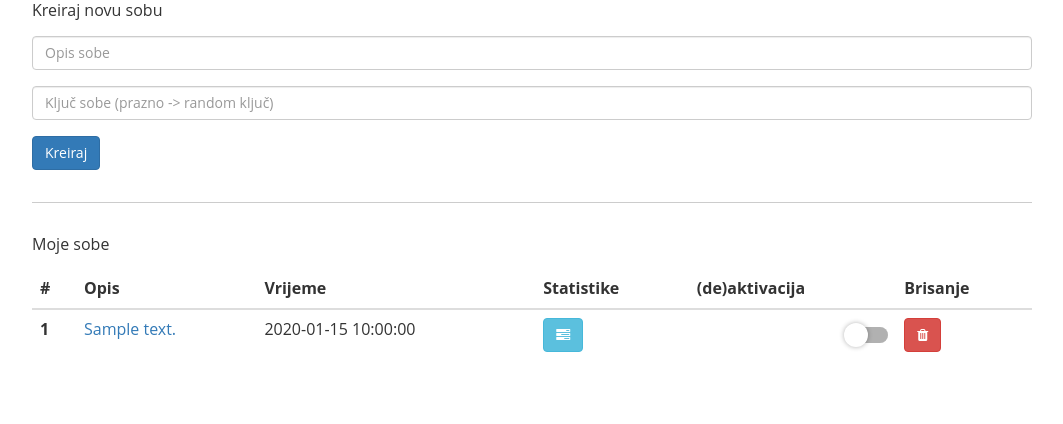
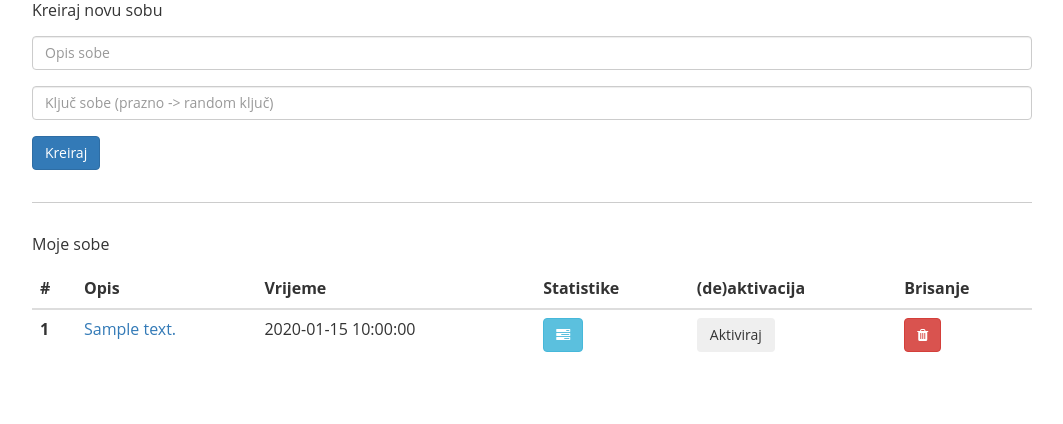
Before and after one commit to dashydasher/Navia, a PHP site: template public/views/profesor.html.twig in a window 1280 px wide. Shown: the part 174-598 px from the top of the page, without its empty margins (108-1171 px from the left). Run offline with PHP 8.4, Linux system fonts and the light colour scheme; the template is opened without the code that fills it: most values are stand-ins (such as "Sample title", 1, 10 or a date in 2020); some libraries are stand-ins or nearby versions.

Commit message:
Dodan button aktiviraj

```diff
--- a/public/views/profesor.html.twig
+++ b/public/views/profesor.html.twig
@@ -30,7 +30,7 @@
 
       <div class="row">
 
-        <div class="col-md-4 " align="center" id="divPoz">
+        <div class="col-md-4 " align="center">
           <div class="alert alert-info">Pozitivni:</div>
 <input class="form-control input-lg" type="text" id="tbPoz1" name="pozRazlog" placeholder="Upiši razlog"/>
 <button type="submit" class="btn btn-primary" id="dodajPoz">Dodaj</button>
@@ -38,7 +38,7 @@
 
         </div>
 
-        <div class="col-md-4" align="center" id="divNeg">
+        <div class="col-md-4" align="center">
           <div class="alert alert-danger">Negativni: </div>
           <input class="form-control input-lg" type="text" id="tbNeg1" name="negRazlog" placeholder="Upiši razlog"/>
           <button type="submit" class="btn btn-primary" id="dodajNeg">Dodaj</button>
@@ -76,10 +76,11 @@
                 <td>{{ room.time }}</td>
                 <td><button class="btn btn-info"><i class="fa fa-tasks" aria-hidden="true"></i></button></td>
           <td>
-                                 <div class="material-switch pull-right">
+<button type="submit" class="btn btn-light" id="btnActivate">Aktiviraj</button>
+                                 <!--<div class="material-switch pull-right">
                                      <input id="someSwitchOptionSuccess{{loop.index}}" name="someSwitchOption001" type="checkbox"/>
                                      <label for="someSwitchOptionSuccess{{loop.index}}" class="label-success"></label>
-                                 </div>
+                                 </div>-->
           </td>
           <td><button class="btn btn-danger"><i class="fa fa-trash" aria-hidden="true"></i></button></td>
               </tr>
@@ -103,12 +104,14 @@ function() {
     }
 );
 
-//$("#dodajPoz").click(
-//function() {
-//  var d = document.getElementById('divPoz');
-// d.innerHTML += "<input class='form-control input-lg' type='text' id='textbox1' name='razlog' placeholder='Upiši razlog'/>";
-//    }
-//);
+$("#btnActivate").click(
+function() {
+  var elem = document.getElementById("btnActivate");
+  if (elem.innerHTML=="Aktiviraj") elem.innerHTML = "Deaktiviraj";
+  else elem.innerHTML = "Aktiviraj";
+    }
+);
+
 
 </script>
 {% endblock %}
```
